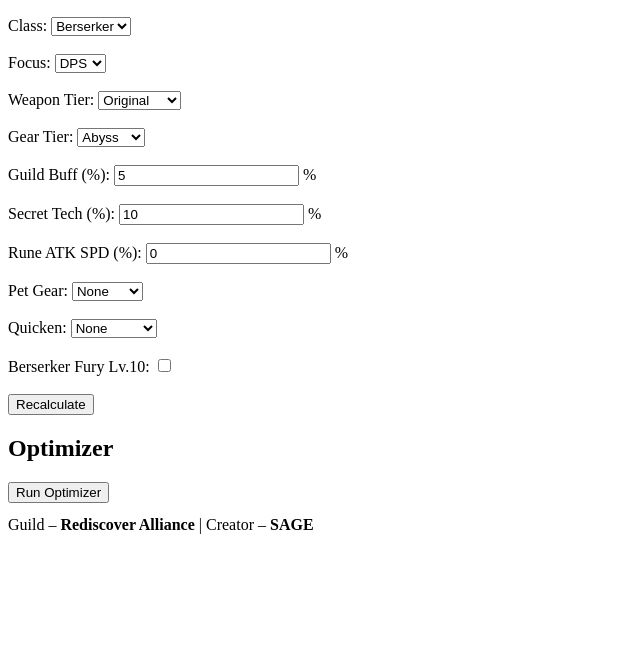
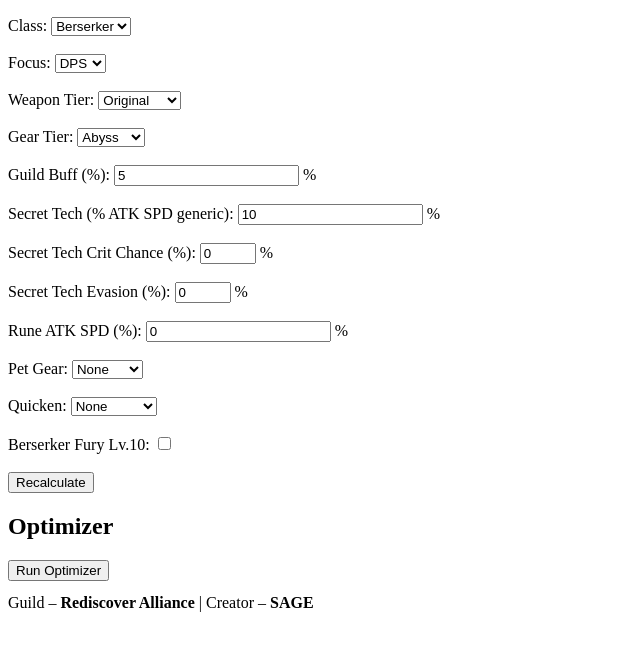
Before and after one commit to brandtbuchwald-rgb/Optimizer-test, a plain HTML site: page index.html in a window 1280 px wide. Shown: the part 96-742 px from the top of the page, without its empty margins (0-640 px from the left). Drawn offline with Linux system fonts and the light colour scheme.

Commit message:
Update index.html

```diff
--- a/index.html
+++ b/index.html
@@ -47,8 +47,16 @@
       <input id="guild" type="number" value="5" step="0.1"> %
       <br><br>
 
-      <label>Secret Tech (%):</label>
+      <label>Secret Tech (% ATK SPD generic):</label>
       <input id="secret" type="number" value="10" step="0.1"> %
+      <br><br>
+
+      <label>Secret Tech Crit Chance (%):</label>
+      <input id="secretCrit" type="number" value="0" step="1" min="0" max="10"> %
+      <br><br>
+
+      <label>Secret Tech Evasion (%):</label>
+      <input id="secretEva" type="number" value="0" step="1" min="0" max="10"> %
       <br><br>
 
       <label>Rune ATK SPD (%):</label>
```
